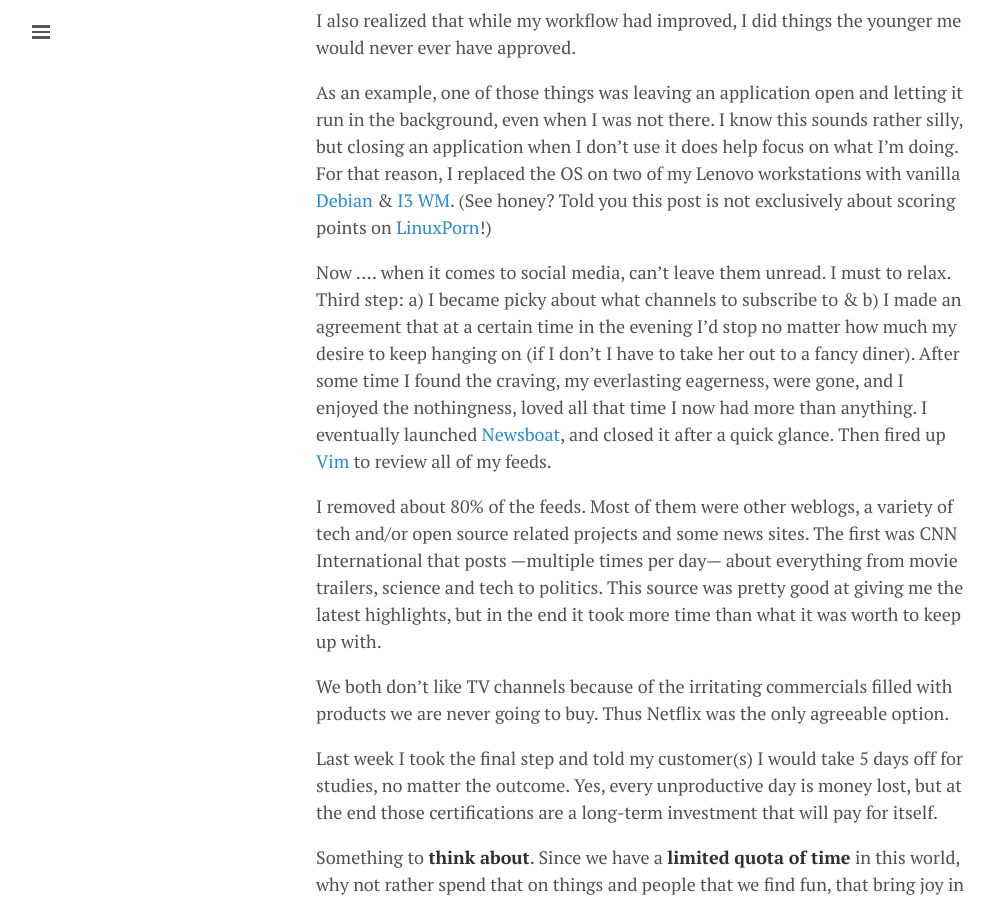
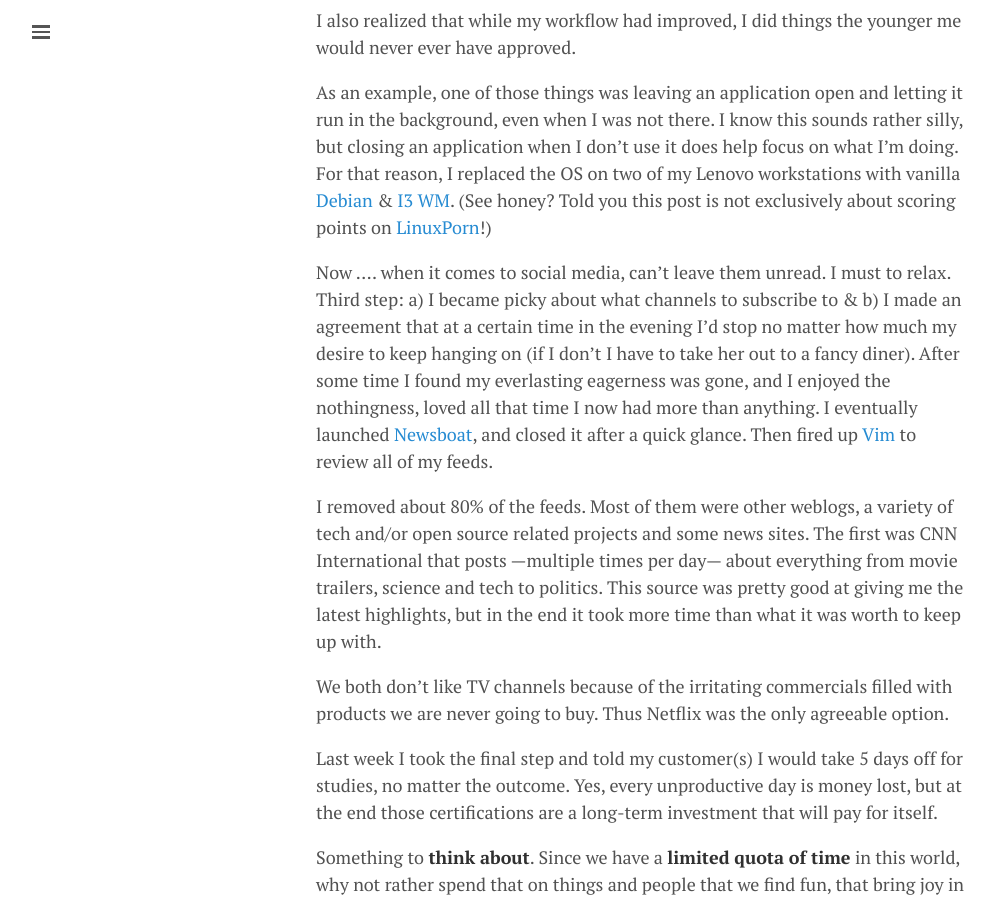
Before and after one commit to lgeurts/lgeurts.github.io, a Jekyll site: the page built from _posts/2021-11-09-why-i-decided-to-limit-my-social-presence.md, in a window 1280 px wide and 900 px high, scrolled down 1120 px. Shown: the whole window, without its empty margins (0-994 px from the left). Built offline with Jekyll 4.4.1, drawn with Linux system fonts in a browser that asks for light colours; nearby versions of some CDN libraries; comment, search, counter and statistics services are not loaded.

Commit message:
Update 2021-11-09-why-i-decided-to-limit-my-social-presence.md

```diff
--- a/_posts/2021-11-09-why-i-decided-to-limit-my-social-presence.md
+++ b/_posts/2021-11-09-why-i-decided-to-limit-my-social-presence.md
@@ -27,7 +27,7 @@
 As an example, one of those things was leaving an application open and letting it run in the background, even when I was not there. I know this sounds rather silly, but closing an application when I don’t use it does help focus on what I’m doing. For that reason, I replaced the OS on two of my Lenovo workstations with vanilla [Debian](https://www.debian.org/) & [I3 WM](https://i3wm.org/). (See honey? Told you this post is not exclusively about scoring points on [LinuxPorn](https://www.reddit.com/r/LinuxPorn/)!)
 
 Now .... when it comes to social media, can’t leave them unread. I must to relax.
-Third step: a) I became picky about what channels to subscribe to & b) I made an agreement that at a certain time in the evening I'd stop no matter how much my desire to keep hanging on (if I don't I have to take her out to a fancy diner). After some time I found the craving, my everlasting eagerness, were gone, and I enjoyed the nothingness, loved all that time I now had more than anything. I eventually launched [Newsboat](https://newsboat.org/), and closed it after a quick glance.
+Third step: a) I became picky about what channels to subscribe to & b) I made an agreement that at a certain time in the evening I'd stop no matter how much my desire to keep hanging on (if I don't I have to take her out to a fancy diner). After some time I found my everlasting eagerness was gone, and I enjoyed the nothingness, loved all that time I now had more than anything. I eventually launched [Newsboat](https://newsboat.org/), and closed it after a quick glance.
 Then fired up [Vim](https://www.vim.org/download.php/) to review all of my feeds.
 
 I removed about 80% of the feeds. Most of them were other weblogs, a variety of tech and/or open source related projects and some news sites. The first was CNN International that posts —multiple times per day— about everything from movie trailers, science and tech to politics. This source was pretty good at giving me the latest highlights, but in the end it took more time than what it was worth to keep up with.
```
